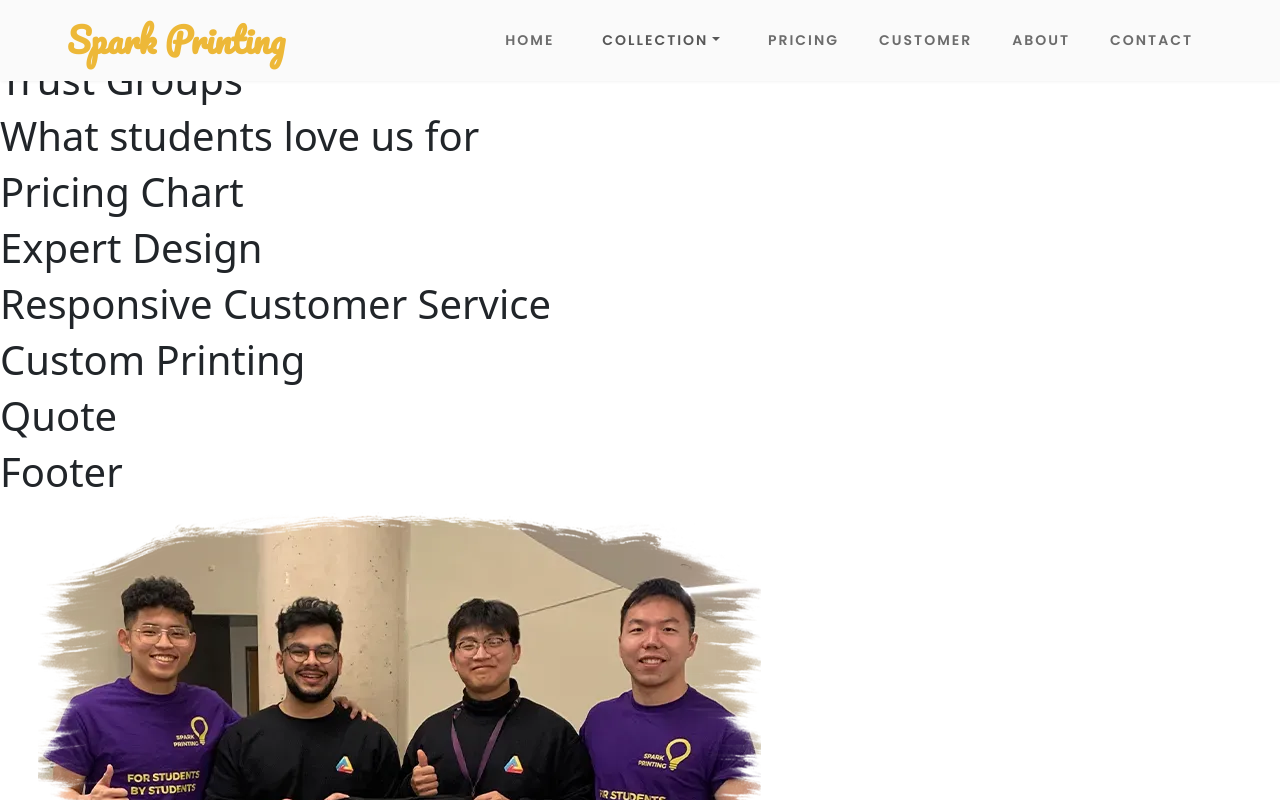
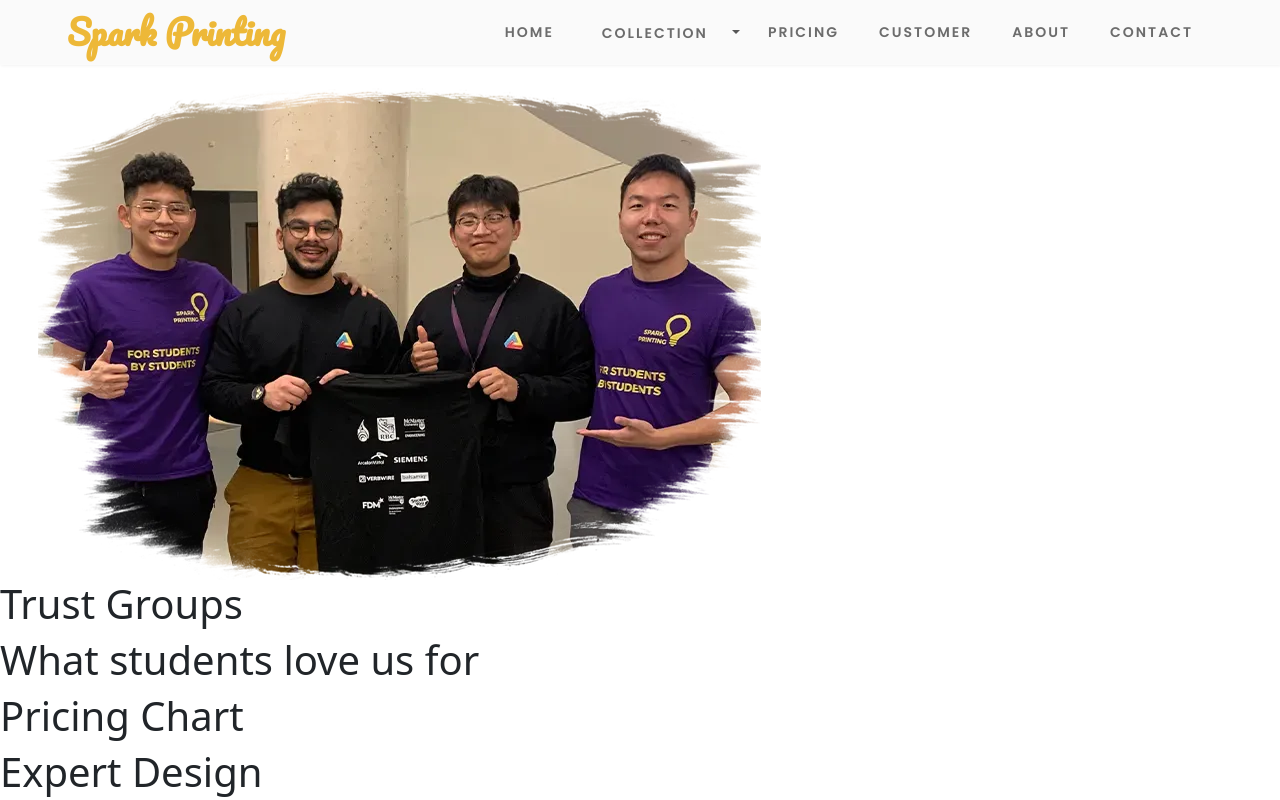
Before and after one commit to patrickli53/sparkprinting, a React (Create React App) app: page / in a window 1280 px wide. Shown: the top 800 px of the page. Built offline with nearby package versions, Linux system fonts and the light colour scheme.

Commit message:
fix dropdown arrow hover color

```diff
--- a/src/Pages/Home/index.js
+++ b/src/Pages/Home/index.js
@@ -1,11 +1,14 @@
 import deltaGP from '../../assets/deltaGroupPic.webp'
 import NavigationBar from '../components/Navbar'
+
+import './styles.css'
 
 const Home = () => {
     return(
         <>
             <NavigationBar/>
-            <h1>Landing</h1>
+            <div className='homeBody'>
+                <img src={deltaGP}></img>
                 <h1>Trust Groups</h1>
                 <h1>What students love us for</h1>
                 <h1>Pricing Chart</h1>
@@ -14,7 +17,9 @@ const Home = () => {
                 <h1>Custom Printing</h1>
                 <h1>Quote</h1>
                 <h1>Footer</h1>
-            <img src={deltaGP}></img>
+            </div>
+
+
 
 
 
--- /dev/null
+++ b/src/Pages/Home/styles.css
@@ -0,0 +1,3 @@
+.homeBody{
+    margin-top: 80px
+}
--- a/src/Pages/components/Navbar/index.js
+++ b/src/Pages/components/Navbar/index.js
@@ -19,7 +19,9 @@ const NavigationBar = () => {
                     <Navbar.Collapse className='collapse' id="basic-navbar-nav">
                         <Nav className="ml-auto navItems">
                             <Nav.Link as={Link} to="/" className='navItem'>Home</Nav.Link>
-                            <NavDropdown title="Collection" className='navItem' id="basic-nav-dropdown">
+                            <NavDropdown title={
+                                <span className="navItem">Collection</span>
+                            } className='dropdownLink' id="basic-nav-dropdown">
                                 <NavDropdown.Item as={Link} to="/tshirts">
                                     T-shirts
                                 </NavDropdown.Item>
--- a/src/Pages/components/Navbar/styles.css
+++ b/src/Pages/components/Navbar/styles.css
@@ -1,4 +1,4 @@
-.navbg{
+.navbg {
     z-index: 1000;
     width: 100%;
     height: auto;
@@ -15,17 +15,17 @@
     box-shadow: 1px 1px 3px rgba(0, 0, 0, .05);
 }
 
-.navContainer{
+.navContainer {
     z-index: 10;
     max-width: 1170px !important;
     text-align: center;
     margin-left: auto !important;
-    margin-right: auto!important;
+    margin-right: auto !important;
     display: block !important;
     position: relative;
 }
 
-.collapse{
+.collapse {
     justify-content: flex-end;
 }
 
@@ -40,12 +40,13 @@
     line-height: 40px;
 }
 
-.nav-flex{
+.nav-flex {
     justify-content: space-between;
     align-items: center;
     display: flex;
 }
-.navItems{
+
+.navItems {
     justify-content: flex-end;
     align-items: center;
     display: flex;
@@ -53,7 +54,7 @@
     position: relative;
 }
 
-.navItem{
+.navItem {
     opacity: 1;
     color: #6c6c6c !important;
     letter-spacing: 2px;
@@ -67,6 +68,18 @@
     line-height: 22px;
 }
 
-.navItem:hover{
+.navItem:hover {
     color: #edb838 !important;
 }
+
+.navbar-nav .nav-link.hover{
+    color: #edb838 !important;
+}
+
+.dropdown-toggle:hover::after{
+    color: #edb838 !important;
+}
+.navbar-nav .nav-link.active,
+.navbar-nav .nav-link.show {
+    color: #6c6c6c !important;
+}
```
Lines whose indentation alone changed are shown as unchanged.
